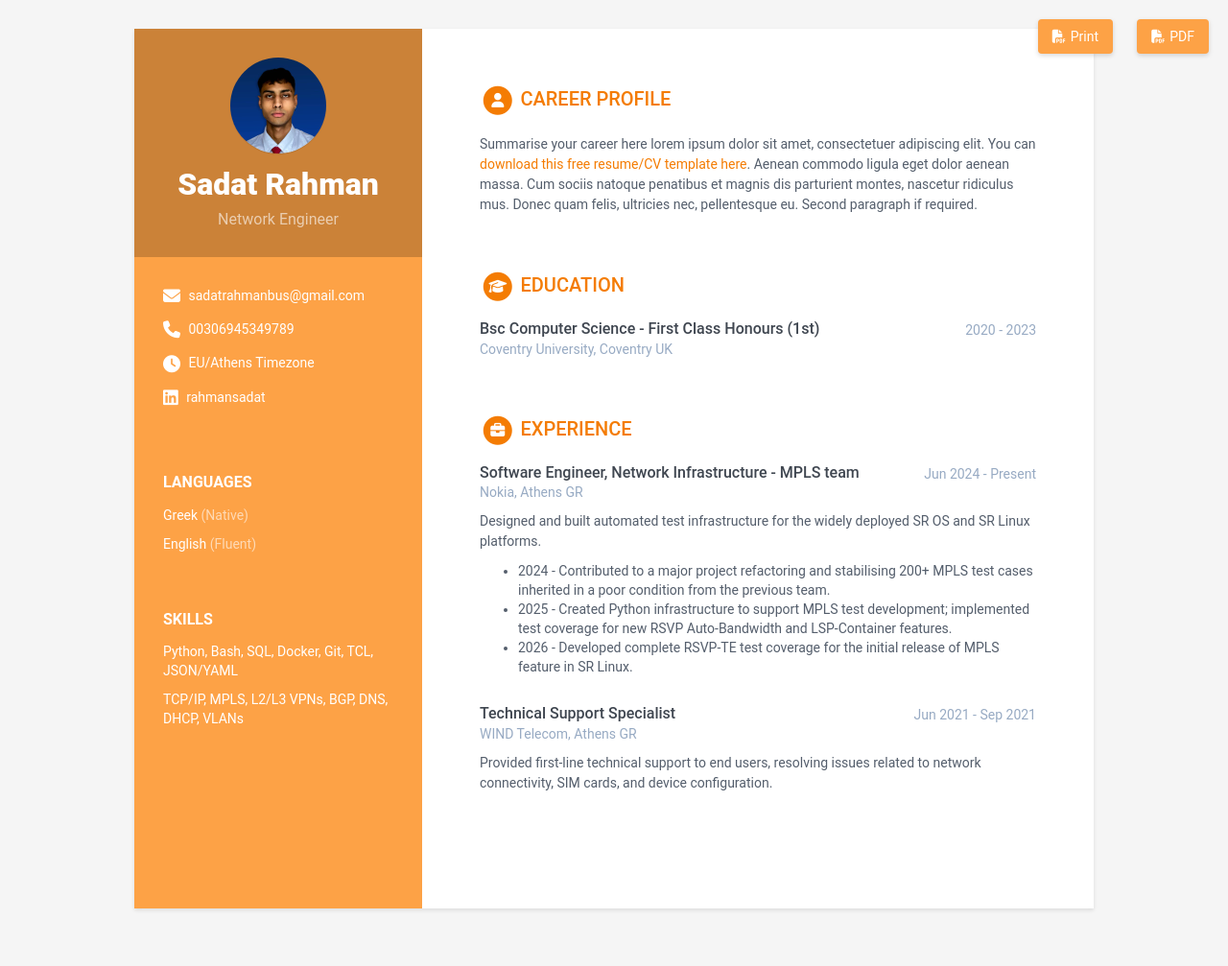
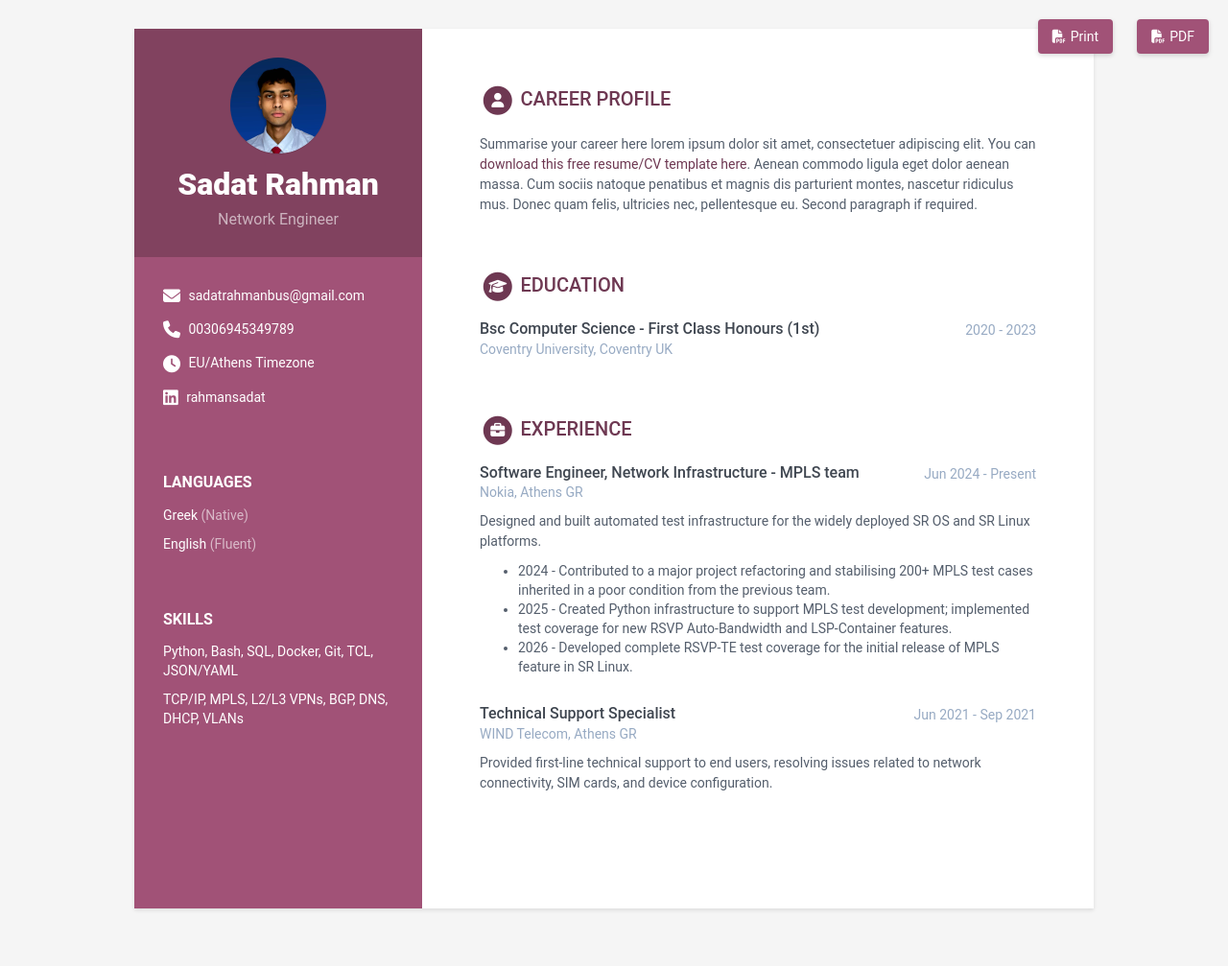
Before and after one commit to rahmansadat/rahmansadat.github.io, a Jekyll site: the page built from index.html, in a window 1280 px wide. Shown: the whole page at 96% size. Built offline with Jekyll 4.4.1, drawn with Linux system fonts in a browser that asks for light colours; nearby versions of some CDN libraries; library files that are not in the unit come from our copies.

Commit message:
trying berry

```diff
--- a/_config.yml
+++ b/_config.yml
@@ -10,7 +10,7 @@ url: 'http://rahmansadat.github.io'
 
 description: Network Engineer
 # Style will be applied only after restarting the build or serve. Just choose one of the options.
-theme_skin: orange # blue turquoise green berry orange ceramic teal oceanstale
+theme_skin: berry # blue turquoise green berry orange ceramic teal oceanstale
 chrome_mobile_color: #use hex colors (ex:#1976d2) or leave empty if you don't want a color for chrome mobile searchbar
 
 # Tracker
```
